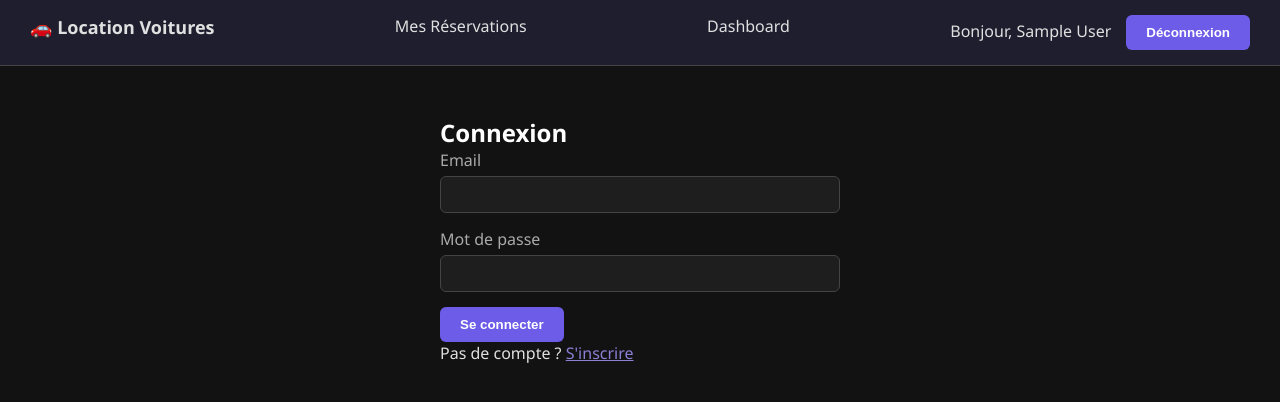
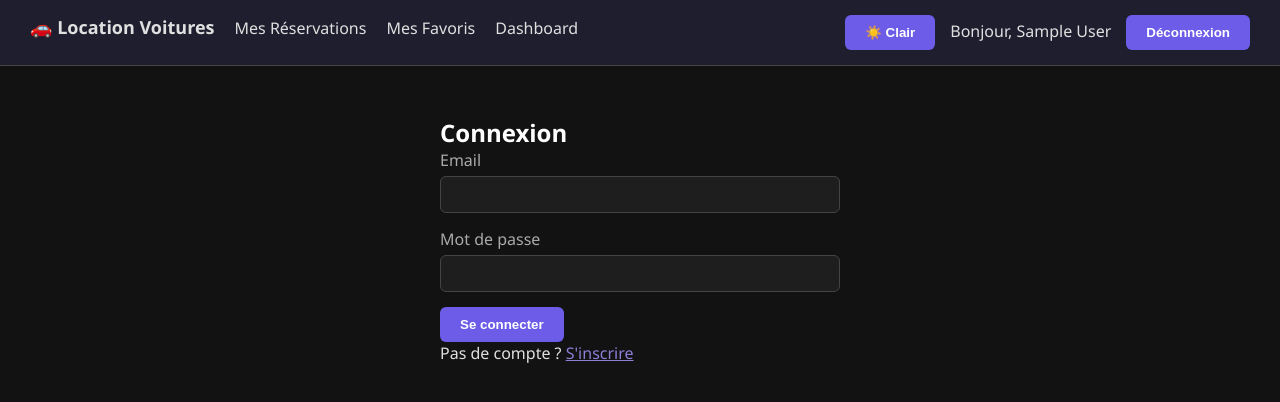
Before and after one commit to omarguimri9/Stage2026-Provesta, a React app in the folder frontend/: page /login in a window 1280 px wide. Shown: the top 402 px of the page. Built offline with nearby package versions, Linux system fonts and the light colour scheme; sample sign-in values are in the browser's storage; the HTML template or start-up script is replaced by a standard one.

Commit message:
Ajout mode Light/Dark sur l'application

```diff
--- a/frontend/src/App.jsx
+++ b/frontend/src/App.jsx
@@ -1,17 +1,25 @@
-import './App.css';
 import { Routes, Route, Navigate } from 'react-router-dom';
+import { useState, useEffect } from 'react';
 import Navbar from './pages/Navbar';
 import Login from './pages/Login';
 import Register from './pages/Register';
-import Vehicules from './pages/Vehicules';
+import Vehicules from './pages/vehicules';
 import VehiculeDetails from './pages/VehiculeDetails';
 import MesReservations from './pages/MesReservations';
+import MesFavoris from './pages/MesFavoris';
 import AdminDashboard from './pages/AdminDashboard';
-import MesFavoris from './pages/MesFavoris';
+
 function App() {
+  const [darkMode, setDarkMode] = useState(true);
+
+  useEffect(() => {
+    document.body.style.backgroundColor = darkMode ? '#121212' : '#f5f5f5';
+    document.body.style.color = darkMode ? '#e0e0e0' : '#1a1a1a';
+  }, [darkMode]);
+
   return (
     <>
-      <Navbar />
+      <Navbar darkMode={darkMode} setDarkMode={setDarkMode} />
       <Routes>
         <Route path="/" element={<Navigate to="/login" />} />
         <Route path="/login" element={<Login />} />
@@ -19,8 +27,8 @@ function App() {
         <Route path="/vehicules" element={<Vehicules />} />
         <Route path="/vehicules/:id" element={<VehiculeDetails />} />
         <Route path="/mes-reservations" element={<MesReservations />} />
+        <Route path="/mes-favoris" element={<MesFavoris />} />
         <Route path="/admin" element={<AdminDashboard />} />
-        <Route path="/mes-favoris" element={<MesFavoris />} />
       </Routes>
     </>
   );
--- a/frontend/src/pages/Navbar.jsx
+++ b/frontend/src/pages/Navbar.jsx
@@ -1,6 +1,6 @@
 import { Link, useNavigate } from 'react-router-dom';
 
-function Navbar() {
+function Navbar({ darkMode, setDarkMode }) {
     const navigate = useNavigate();
     const user = JSON.parse(localStorage.getItem('user'));
 
@@ -12,10 +12,16 @@ function Navbar() {
 
     return (
         <nav style={{ display: 'flex', justifyContent: 'space-between', padding: '15px 30px', borderBottom: '1px solid #444' }}>
-            <Link to="/vehicules" style={{ fontWeight: 'bold', fontSize: '18px' }}>🚗 Location Voitures</Link>
-            {user && <Link to="/mes-reservations" style={{ marginLeft: '20px' }}>Mes Réservations</Link>}
-            {user && user.role === 'admin' && <Link to="/admin" style={{ marginLeft: '20px' }}>Dashboard</Link>}
             <div>
+                <Link to="/vehicules" style={{ fontWeight: 'bold', fontSize: '18px' }}>🚗 Location Voitures</Link>
+                {user && <Link to="/mes-reservations" style={{ marginLeft: '20px' }}>Mes Réservations</Link>}
+                {user && <Link to="/mes-favoris" style={{ marginLeft: '20px' }}>Mes Favoris</Link>}
+                {user && user.role === 'admin' && <Link to="/admin" style={{ marginLeft: '20px' }}>Dashboard</Link>}
+            </div>
+            <div>
+                <button onClick={() => setDarkMode(!darkMode)} style={{ marginRight: '15px' }}>
+                    {darkMode ? '☀️ Clair' : '🌙 Sombre'}
+                </button>
                 {user ? (
                     <>
                         <span style={{ marginRight: '15px' }}>Bonjour, {user.name}</span>
```
